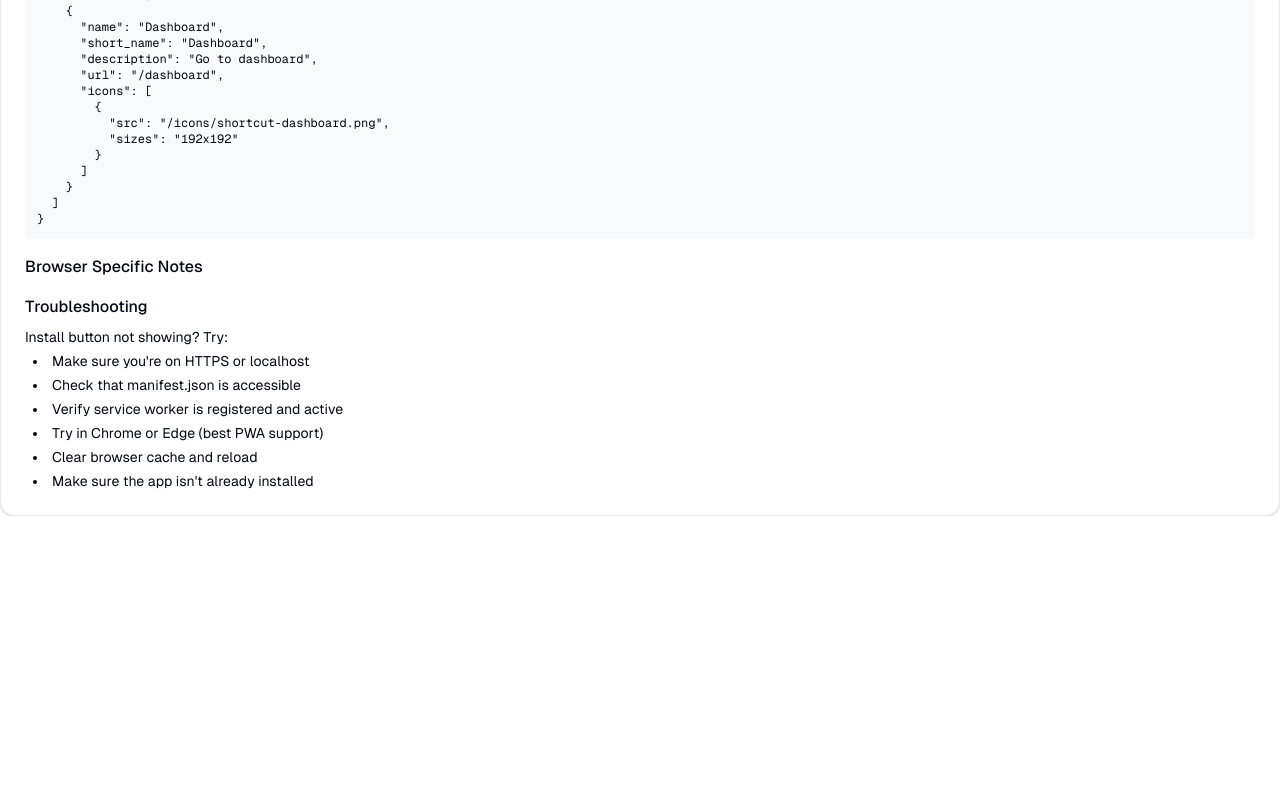
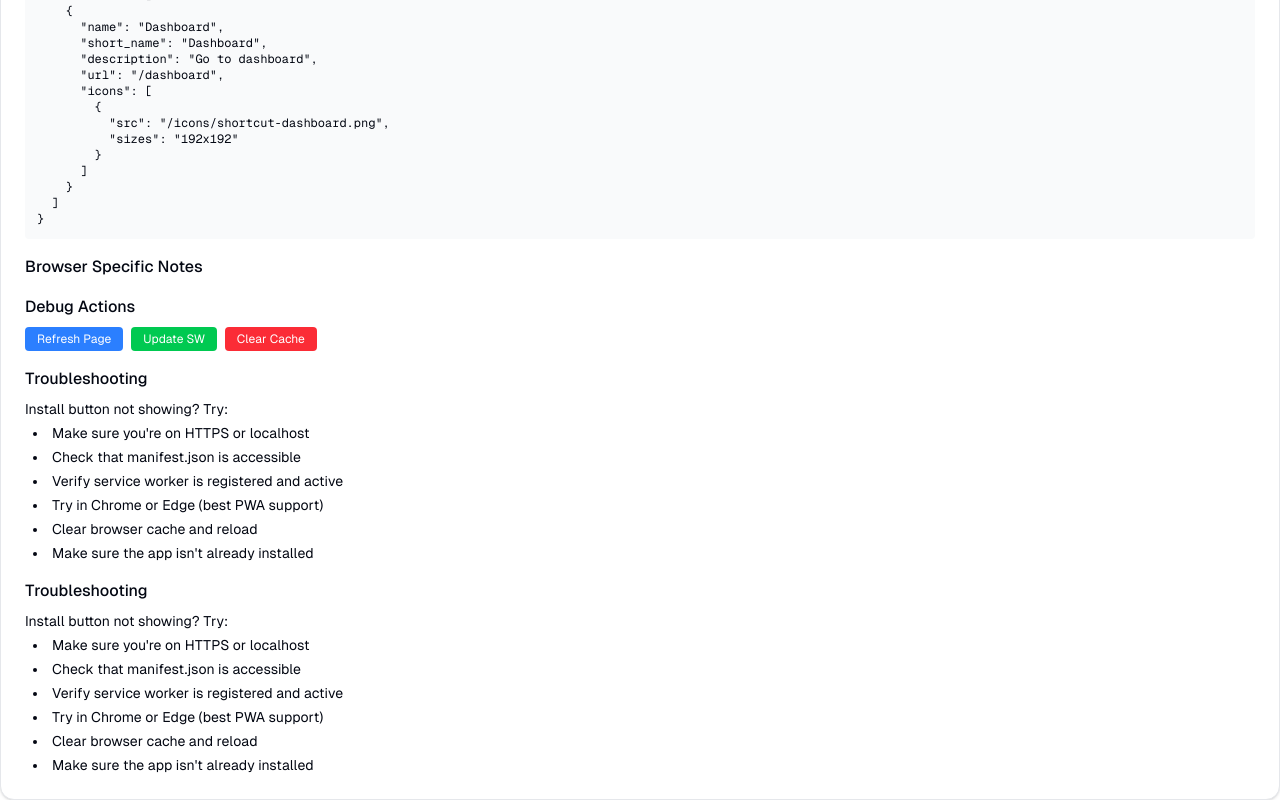
Before and after one commit to marties5/space-style-barbershop, a Next.js app: page / in a window 1280 px wide. Shown: the part 3106-3906 px from the top of the page. Before the commit the page ends 3622 px from the top, so only its background shows below. Built offline with nearby package versions, Linux system fonts and the light colour scheme.

Commit message:
fix PWA downloader SWJ

```diff
--- /dev/null
+++ b/app/_document.js
@@ -0,0 +1,44 @@
+// Di _document.js (Next.js)
+import { Head, Html, Main, NextScript } from "next/document";
+
+export default function Document() {
+  return (
+    <Html>
+      <Head>
+        <script
+          dangerouslySetInnerHTML={{
+            __html: `
+              if ('serviceWorker' in navigator) {
+                window.addEventListener('load', function () {
+                  navigator.serviceWorker.register('/sw.js').then(function (registration) {
+                    console.log('Service Worker registration successful with scope: ', registration.scope);
+                  }, function (err) {
+                    console.log('Service Worker registration failed: ', err);
+                  });
+                });
+              }
+            `,
+          }}
+        />
+      </Head>
+      <body>
+        <Main />
+        <NextScript />
+      </body>
+    </Html>
+  );
+}
+
+// <script>
+//   if ('serviceWorker' in navigator){" "}
+//   {window.addEventListener("load", function () {
+//     navigator.serviceWorker
+//       .register("/sw.js")
+//       .then(function (registration) {
+//         console.log("SW registered: ", registration);
+//       })
+//       .catch(function (registrationError) {
+//         console.log("SW registration failed: ", registrationError);
+//       });
+//   })}
+// </script>;
--- a/app/layout.tsx
+++ b/app/layout.tsx
@@ -7,6 +7,7 @@ import localFont from "next/font/local";
 import { templateMetadata } from "./_template/content/metadata";
 import "./globals.css";
 import { PWADebugger } from "@/components/PWADebugger";
+import ServiceWorkerRegister from "@/components/ServiceWorker";
 
 // Enhanced metadata for PWA
 export const metadata: Metadata = {
@@ -187,8 +188,8 @@ export default function RootLayout({
           {children}
           <DevtoolsWatcher />
           <Toaster />
-
-          <PWADebugger/>
+          <ServiceWorkerRegister/>
+          <PWADebugger />
         </body>
       </ClerkProvider>
     </html>
--- a/app/page.tsx
+++ b/app/page.tsx
@@ -1,3 +1,4 @@
+import { InstallButton } from "@/components/InstallButton";
 import { Button } from "@/components/ui/button";
 import {
   Card,
@@ -64,6 +65,7 @@ export default function HomePage() {
                 Get Started
               </Button>
             </Link>
+            <InstallButton />
           </div>
         </div>
       </section>
--- a/components/PWADebugger.tsx
+++ b/components/PWADebugger.tsx
@@ -48,7 +48,6 @@ export const PWADebugger = () => {
           serviceWorkerStatus: "checking",
         };
 
-        // Check manifest
         try {
           const manifestResponse = await fetch("/manifest.json");
           if (manifestResponse.ok) {
@@ -59,7 +58,6 @@ export const PWADebugger = () => {
           console.error("Manifest check failed:", error);
         }
 
-        // Check service worker status
         if (pwaStatus.hasServiceWorker) {
           const registration = await navigator.serviceWorker.getRegistration();
           if (registration) {
@@ -79,7 +77,6 @@ export const PWADebugger = () => {
           pwaStatus.serviceWorkerStatus = "not supported";
         }
 
-        // Check if installable
         const beforeInstallPromptHandler = () => {
           pwaStatus.isInstallable = true;
           setStatus({ ...pwaStatus });
@@ -93,7 +90,6 @@ export const PWADebugger = () => {
         setStatus(pwaStatus);
         setLoading(false);
 
-        // Cleanup
         return () => {
           window.removeEventListener(
             "beforeinstallprompt",
@@ -282,6 +278,80 @@ export const PWADebugger = () => {
           </div>
         </div>
 
+        {/* Debug Actions */}
+        <div className="space-y-2">
+          <h4 className="font-medium">Debug Actions</h4>
+          <div className="flex gap-2 flex-wrap">
+            <button
+              onClick={() => window.location.reload()}
+              className="px-3 py-1 text-xs bg-blue-500 text-white rounded hover:bg-blue-600"
+            >
+              Refresh Page
+            </button>
+            <button
+              onClick={async () => {
+                if ("serviceWorker" in navigator) {
+                  const registration =
+                    await navigator.serviceWorker.getRegistration();
+                  if (registration) {
+                    await registration.update();
+                    console.log("Service Worker update requested");
+                    setTimeout(() => window.location.reload(), 1000);
+                  }
+                }
+              }}
+              className="px-3 py-1 text-xs bg-green-500 text-white rounded hover:bg-green-600"
+            >
+              Update SW
+            </button>
+            <button
+              onClick={() => {
+                if ("caches" in window) {
+                  caches
+                    .keys()
+                    .then((names) => {
+                      names.forEach((name) => {
+                        caches.delete(name);
+                      });
+                    })
+                    .then(() => {
+                      console.log("All caches cleared");
+                      window.location.reload();
+                    });
+                }
+              }}
+              className="px-3 py-1 text-xs bg-red-500 text-white rounded hover:bg-red-600"
+            >
+              Clear Cache
+            </button>
+          </div>
+        </div>
+
+        {/* Troubleshooting */}
+        <div className="space-y-2">
+          <h4 className="font-medium">Troubleshooting</h4>
+          <div className="text-sm space-y-1">
+            {status.serviceWorkerStatus === "registered" && (
+              <p className="text-amber-600">
+                ⚠️ Service Worker registered but not active yet. Try refreshing
+                or clearing cache.
+              </p>
+            )}
+            {!status.isInstallable && !status.isInstalled && (
+              <div className="space-y-1">
+                <p>Install button not showing? Try:</p>
+                <ul className="list-disc list-inside ml-2 space-y-1">
+                  <li>Make sure you're on HTTPS or localhost</li>
+                  <li>Check that manifest.json is accessible</li>
+                  <li>Verify service worker is registered and active</li>
+                  <li>Try in Chrome or Edge (best PWA support)</li>
+                  <li>Clear browser cache and reload</li>
+                  <li>Make sure the app isn't already installed</li>
+                </ul>
+              </div>
+            )}
+          </div>
+        </div>
         {/* Troubleshooting */}
         <div className="space-y-2">
           <h4 className="font-medium">Troubleshooting</h4>
--- /dev/null
+++ b/components/ServiceWorker.tsx
@@ -0,0 +1,46 @@
+"use client";
+import { useEffect } from "react";
+
+export default function ServiceWorkerRegister() {
+  useEffect(() => {
+    if (typeof window !== "undefined" && "serviceWorker" in navigator) {
+      navigator.serviceWorker
+        .register("/sw.js")
+        .then((registration) => {
+          console.log(
+            "✅ Service Worker registered successfully:",
+            registration
+          );
+
+          // Handle updates
+          registration.addEventListener("updatefound", () => {
+            const newWorker = registration.installing;
+            console.log("🔄 New Service Worker installing...");
+
+            if (newWorker) {
+              newWorker.addEventListener("statechange", () => {
+                if (
+                  newWorker.state === "installed" &&
+                  navigator.serviceWorker.controller
+                ) {
+                  console.log(
+                    "✅ New Service Worker installed, ready to activate"
+                  );
+                }
+                if (newWorker.state === "activated") {
+                  console.log("✅ Service Worker activated");
+                }
+              });
+            }
+          });
+        })
+        .catch((error) => {
+          console.error("❌ Service Worker registration failed:", error);
+        });
+    } else {
+      console.log("❌ Service Worker not supported in this browser");
+    }
+  }, []);
+
+  return null; // Component tidak render apapun
+}
--- a/next.config.mjs
+++ b/next.config.mjs
@@ -45,7 +45,7 @@ const pwaConfig = withPWA({
   register: true,
   skipWaiting: true,
   reloadOnOnline: true,
-  disable: process.env.NODE_ENV === "development",
+  disable: process.env.NODE_ENV === "development", // Disable in dev for easier debugging
   runtimeCaching: [
     {
       urlPattern: /^https?.*/,
--- a/tsconfig.json
+++ b/tsconfig.json
@@ -22,6 +22,6 @@
       "@/*": ["./*"]
     }
   },
-  "include": ["next-env.d.ts", "**/*.ts", "**/*.tsx", ".next/types/**/*.ts"],
+  "include": ["next-env.d.ts", "**/*.ts", "**/*.tsx", ".next/types/**/*.ts", "app/_document.js"],
   "exclude": ["node_modules"]
 }
```
Also changed, not shown: public/sw.js.
